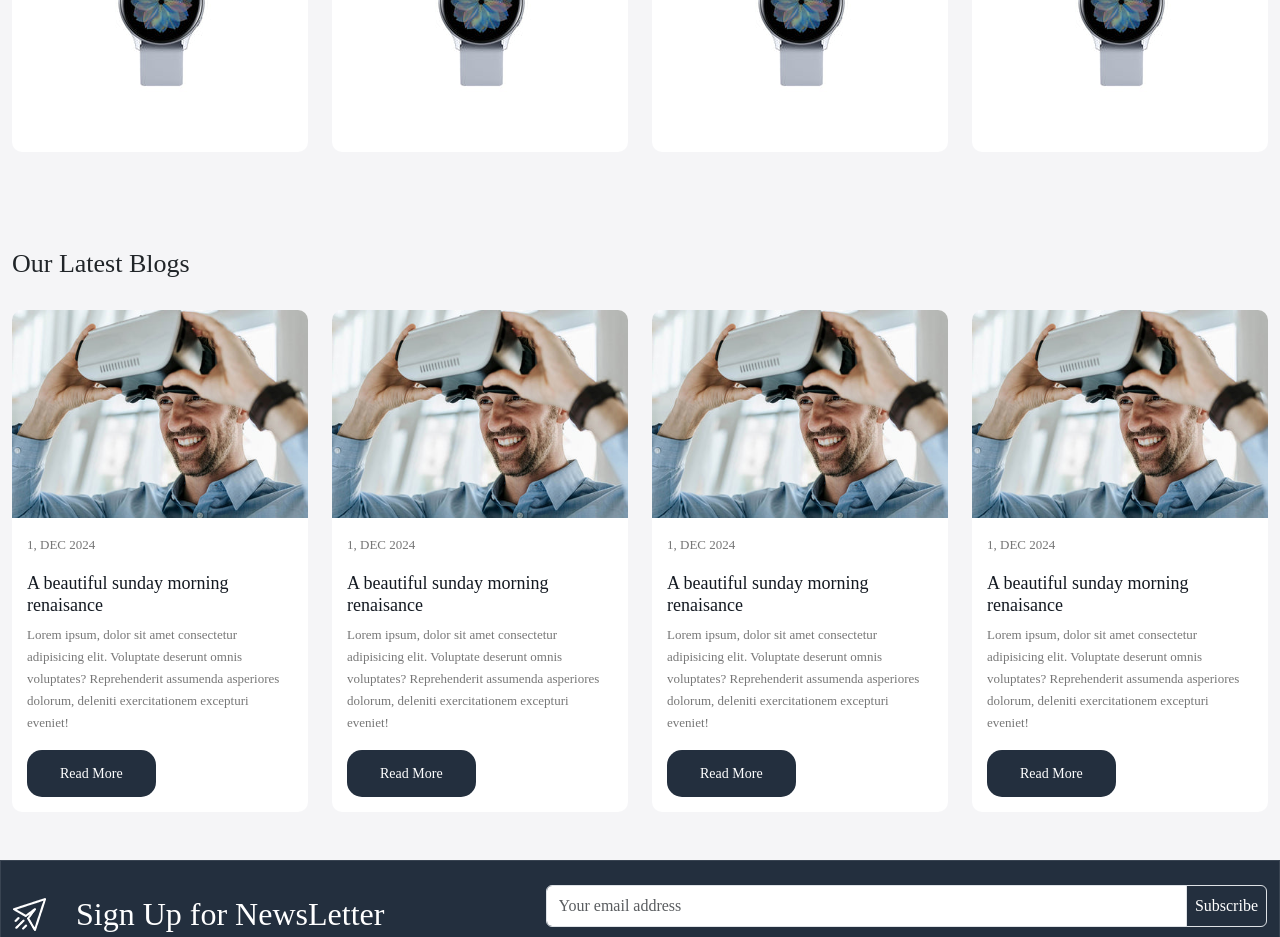
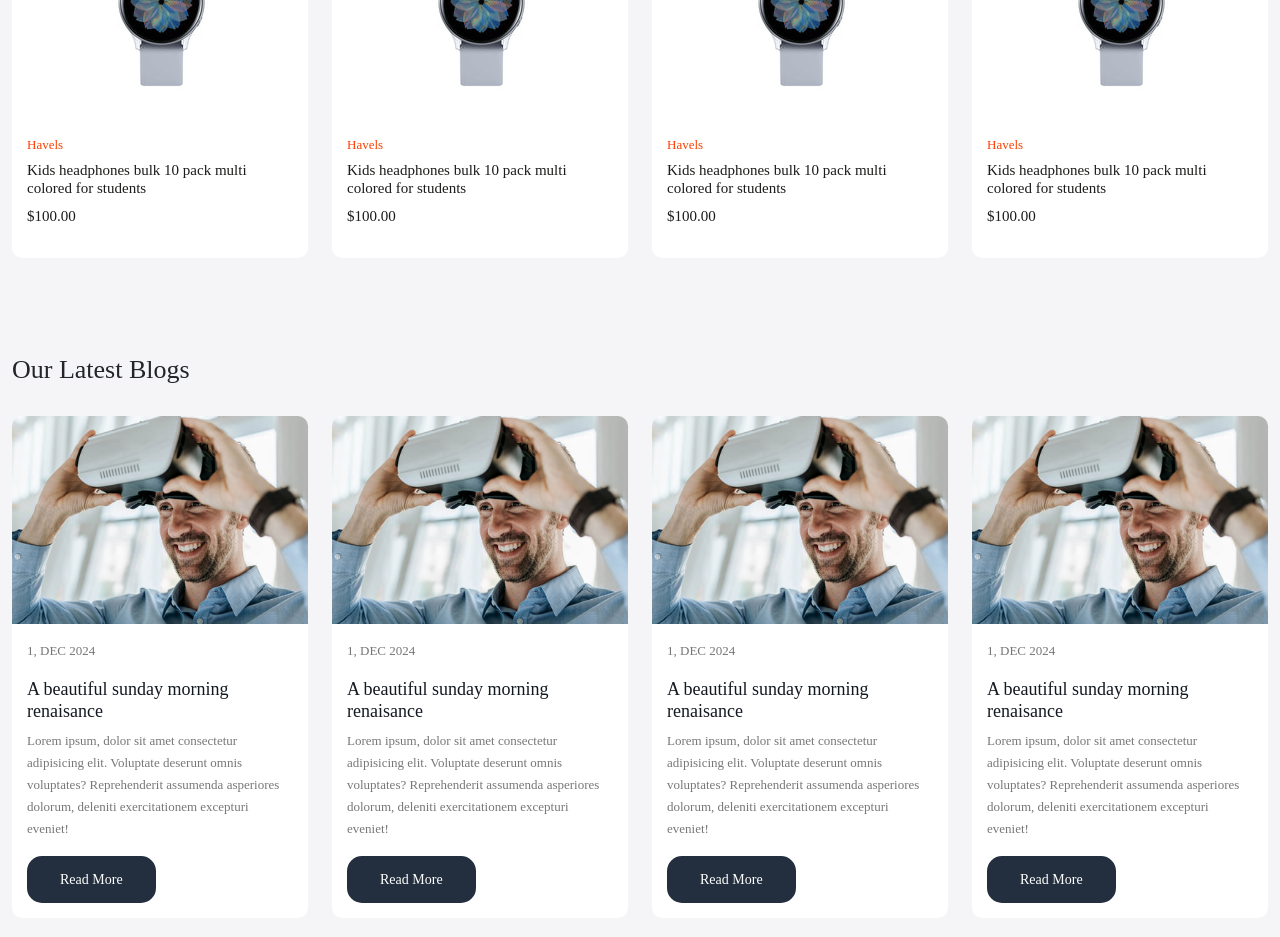
Before and after one commit to uwingabirejoselyne/learn-ecommerce-ui, a React (Create React App) app: page / in a window 1280 px wide. Shown: the part 1800-2737 px from the top of the page. Built offline with nearby package versions, Linux system fonts and the light colour scheme.

Commit message:
product details

```diff
--- a/src/App.css
+++ b/src/App.css
@@ -13,6 +13,7 @@
     --color-f5f5f7: #f5f5f7;
     --color-ededed: #ededed;
     --color-777777: #777777;
+    --color-1c1c1b: #1c1c1b;
 }
 
 .section-heading {
@@ -280,3 +281,18 @@ footer .input-group-text {
     background-color: white;
     border-radius: 10px;
 }
+
+.product-card .product-details h6 {
+    color: var(--color-fb4000);
+    font-size: 13px;
+}
+
+.product-card .product-details h5 {
+    color: var(--color-1c1c1b);
+    font-size: 15px;
+}
+
+.product-card .product-details p.price {
+    color: var(--color-1c1c1b);
+    font-size: 15px;
+}
--- a/src/components/ProductCard.js
+++ b/src/components/ProductCard.js
@@ -7,6 +7,13 @@ const ProductCard = () => {
         <div className='product-image'>
             <img src='images/watch.jpg'/>
         </div>
+        <div className='product-details'>
+            <h6 className='brand'>Havels</h6>
+            <h5 className='product-title'>
+                Kids headphones bulk 10 pack multi colored for students
+            </h5>
+            <p className="price">$100.00</p>
+        </div>
       </div>
     </div>
   )
--- a/src/pages/Home.js
+++ b/src/pages/Home.js
@@ -222,7 +222,6 @@ const Home = () => {
           <ProductCard />
           <ProductCard />
           <ProductCard />
-
         </div>
       </div>
     </section>
```
